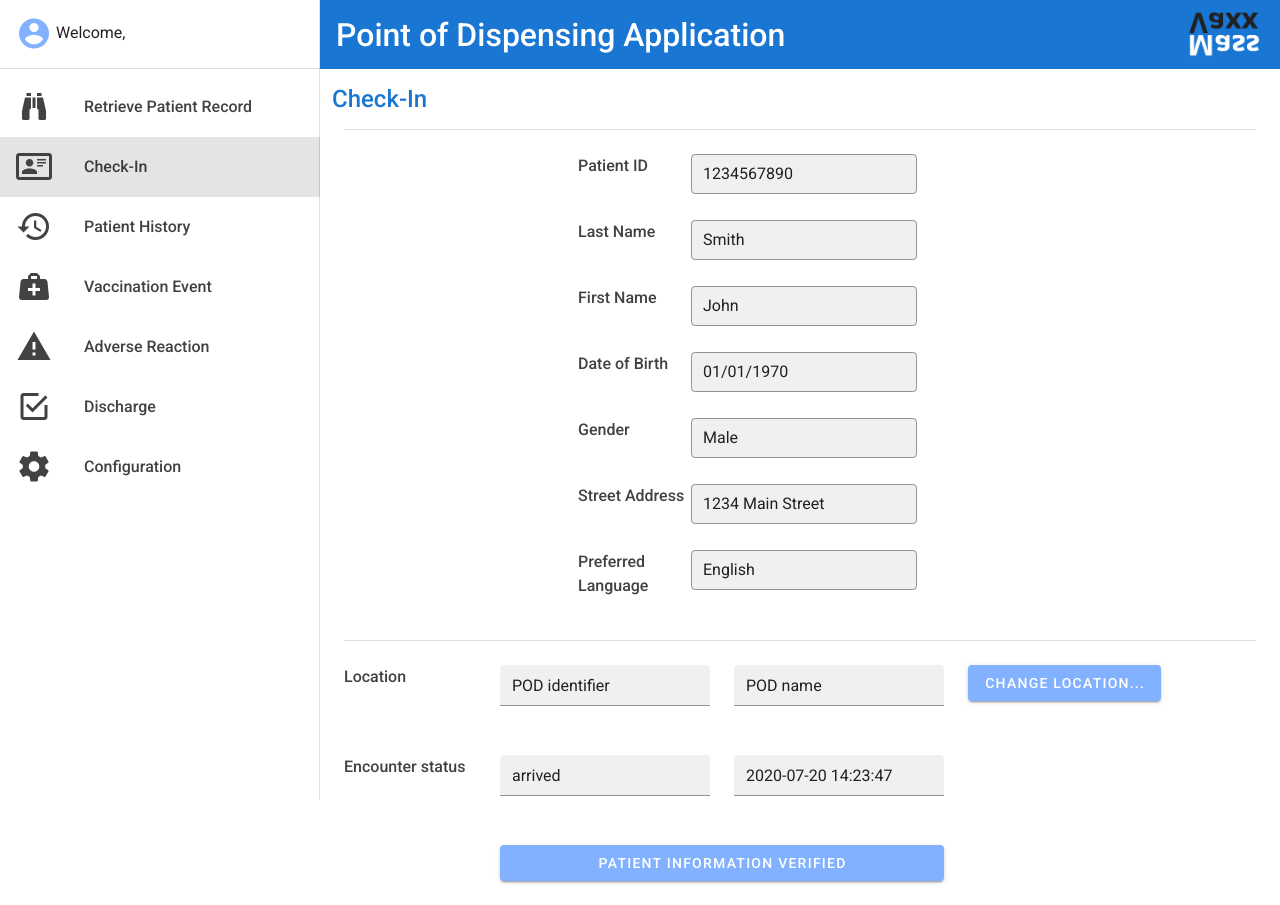
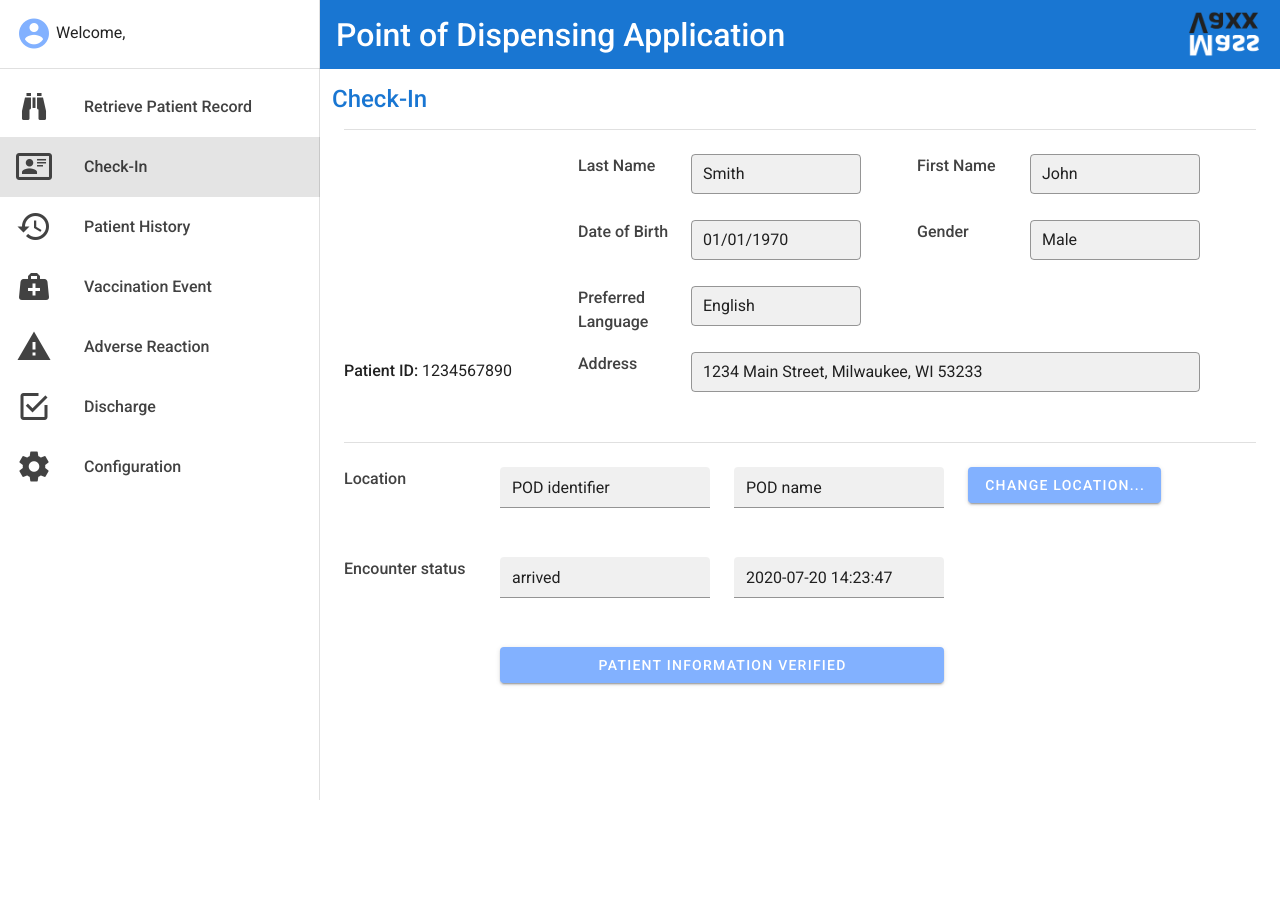
Before and after one commit to david-fraley/MassVaccinationSystem, a Vue app in the folder PointOfDispensingApp/: page /#/CheckIn in a window 1280 px wide. After the commit the page ends 800 px from the top, so only its background shows below. Built offline with nearby package versions, Linux system fonts and the light colour scheme.

Commit message:
Update PatientInfoComponent.vue

```diff
--- a/PointOfDispensingApp/src/components/PatientInfoComponent.vue
+++ b/PointOfDispensingApp/src/components/PatientInfoComponent.vue
@@ -7,76 +7,69 @@
           max-width="200"
           src="../assets/blankPicture.png">
         </v-img>
+        <div class="font-weight-medium">Patient ID:  <span class="font-weight-regular">1234567890</span></div>
       </v-col>
 
       <v-col cols="9">
         <v-row no-gutters>
           <v-col cols="2">
-            <div class="font-weight-medium secondary--text">Patient ID</div>
-          </v-col>
-          <v-col cols="4">
-            <v-text-field filled dense readonly outlined
-              value="1234567890"
-            ></v-text-field>
-          </v-col>
-        </v-row>
-        <v-row no-gutters>
-          <v-col cols="2">
             <div class="font-weight-medium secondary--text">Last Name</div>
           </v-col>
-          <v-col cols="4">
+          <v-col cols="3">
             <v-text-field filled dense readonly outlined
               value="Smith"
             ></v-text-field>
           </v-col>
-        </v-row>
-        <v-row no-gutters>
+          <v-col cols="1">
+            <!--space between columns-->
+          </v-col>
           <v-col cols="2">
             <div class="font-weight-medium secondary--text">First Name</div>
           </v-col>
-          <v-col cols="4">
+          <v-col cols="3">
             <v-text-field filled dense readonly outlined
               value="John"
             ></v-text-field>
           </v-col>
-        </v-row>
-        <v-row no-gutters>
+          <v-col cols="1">
+            <!--space between columns-->
+          </v-col>
           <v-col cols="2">
             <div class="font-weight-medium secondary--text">Date of Birth</div>
           </v-col>
-          <v-col cols="4">
+          <v-col cols="3">
             <v-text-field filled dense readonly outlined
               value="01/01/1970"
             ></v-text-field>
           </v-col>
-        </v-row>
-        <v-row no-gutters>
+          <v-col cols="1">
+            <!--space between columns-->
+          </v-col>
           <v-col cols="2">
             <div class="font-weight-medium secondary--text">Gender</div>
           </v-col>
-          <v-col cols="4">
+          <v-col cols="3">
             <v-text-field filled dense readonly outlined
               value="Male"
             ></v-text-field>
           </v-col>
-        </v-row>
-        <v-row no-gutters>
-          <v-col cols="2">
-            <div class="font-weight-medium secondary--text">Street Address</div>
-          </v-col>
-          <v-col cols="4">
-            <v-text-field filled dense readonly outlined
-              value="1234 Main Street"
-            ></v-text-field>
-          </v-col>
-        </v-row>
-        <v-row no-gutters>
           <v-col cols="2">
             <div class="font-weight-medium secondary--text">Preferred Language</div>
           </v-col>
-          <v-col cols="4">
+          <v-col cols="3">
             <v-text-field filled dense readonly outlined
               value="English"
+            ></v-text-field>
+          </v-col>
+          <v-col cols="6">
+            <!--empty columns-->
+          </v-col>
+          <v-col cols="2">
+            <div class="font-weight-medium secondary--text">Address</div>
+          </v-col>
+          <v-col cols="9">
+            <v-text-field filled dense readonly outlined
+              value="1234 Main Street, Milwaukee, WI 53233"
             ></v-text-field>
           </v-col>
         </v-row>
```
